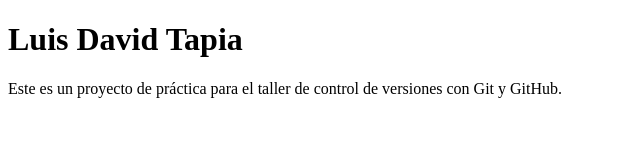
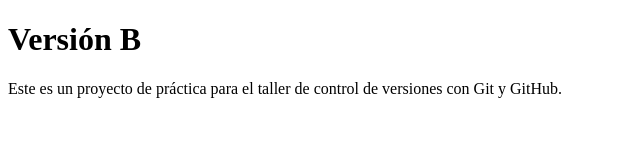
Before and after one commit to LuisTapia947/taller-git-luis-david-tapia, a plain HTML site: page index.html in a window 1280 px wide. Shown: the whole page, without its empty margins (0-640 px from the left). Drawn offline with Linux system fonts and the light colour scheme.

Commit message:
feat: cambia titulo a Version B

```diff
--- a/index.html
+++ b/index.html
@@ -5,7 +5,7 @@
     <title>Taller de Git - Luis David Tapia</title>
 </head>
 <body>
-    <h1>Luis David Tapia</h1>
+   <h1>Versión B</h1>
     <p>Este es un proyecto de práctica para el taller de control de versiones con Git y GitHub.</p>
 </body>
 </html>
```
